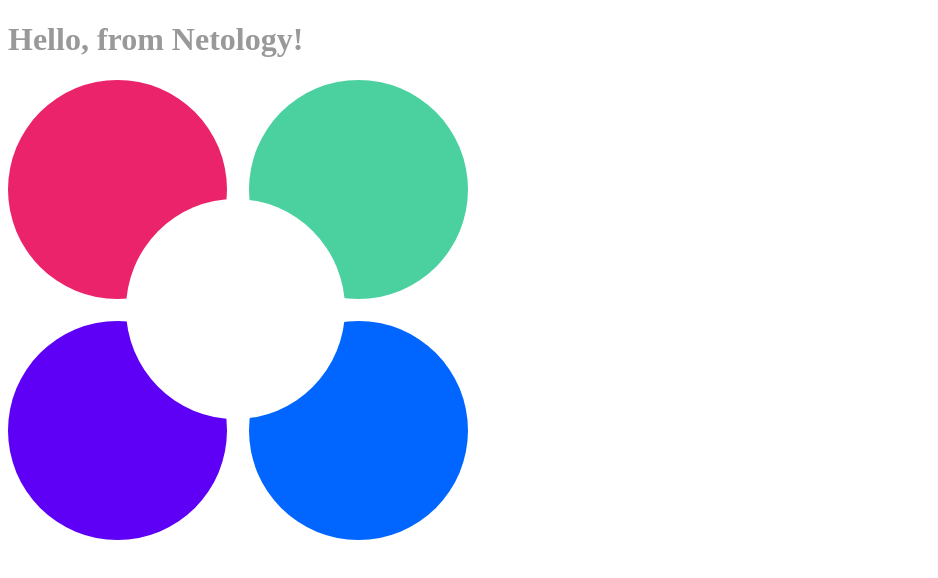
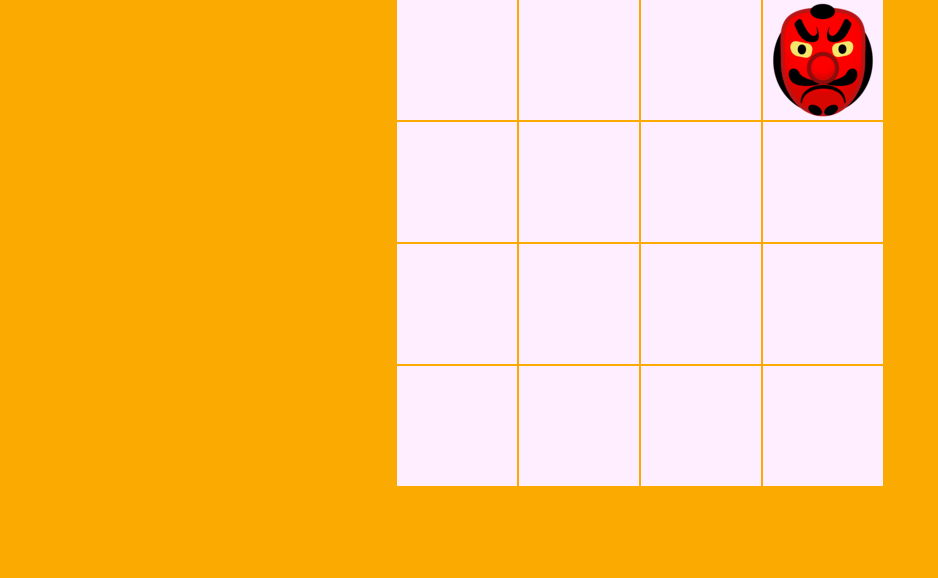
Before and after one commit to sfatal1st/AJS-HW-9, a website built with webpack: page src/index.html in a window 1280 px wide. Shown: the whole page, without its empty margins (0-938 px from the left). Built offline with nearby package versions, Linux system fonts and the light colour scheme.

Commit message:
first commit

```diff
--- a/src/css/style.css
+++ b/src/css/style.css
@@ -1,3 +1,58 @@
-body {
-    color: #999;
-}
+:root {
+    --cell-size: 120px;
+  }
+
+  html, body {
+    height: 100%;
+    margin: 0;
+  }
+
+  body {
+    background: #faaa00;
+    font-size: 16px;
+  }
+
+  .board-container {
+    display: flex;
+    align-items: center;
+    justify-content: center;
+    flex-wrap: wrap;
+  }
+
+  .board {
+    display: grid;
+    grid-template-columns: repeat(4, 1fr);
+    grid-column-gap: 2px;
+    grid-row-gap: 2px;
+  }
+
+  .cell {
+    background: #ffeeff;
+    position: relative;
+  }
+
+  .map-tile {
+    width: var(--cell-size);
+    height: var(--cell-size);
+  }
+
+   .character {
+    width: var(--cell-size);
+    height: var(--cell-size);
+    position: absolute;
+    background-image: url('../img/goblin.png');
+    z-index: 99;
+  }
+
+   @keyframes fade {
+    from {
+      opacity: 0;
+      top: calc(var(--cell-size) * 0.5);
+      font-size: 1rem;
+    }
+    to {
+      opacity: 1;
+      top: -20px;
+      font-size: 1.5rem;
+    }
+  }
--- a/src/index.html
+++ b/src/index.html
@@ -7,7 +7,8 @@
   <title>Document</title>
 </head>
 <body>
-<h1>Hello, from Netology!</h1>
-<img src="img/netology.svg" alt="Netology Logo">
+  <div class="board-container">
+    <div class="board"></div>
+  </div>
 </body>
 </html>
--- a/src/js/app.js
+++ b/src/js/app.js
@@ -1,11 +1,5 @@
-// TODO: write code here
+import GamePlay from './gamePlay';
 
-// comment this to pass build
-const unusedVariable = "variable";
-
-// for demonstration purpose only
-export default function demo(value) {
-  return `Demo: ${value}`;
-}
-
-console.log("app.js included");
+const play = new GamePlay();
+play.init();
+setInterval(() => play.redrawPosition(), 1500);
--- /dev/null
+++ b/src/js/gamePlay.js
@@ -0,0 +1,36 @@
+export default class GamePlay {
+  constructor() {
+    this.boardSize = 4;
+    this.container = null;
+    this.boardEl = null;
+    this.cells = [];
+  }
+
+  drawUi() {
+    this.boardEl = document.querySelector(`.board`);
+    for (let i = 0; i < this.boardSize * this.boardSize; i += 1) {
+      const cellEl = document.createElement(`div`);
+      cellEl.classList.add(`cell`, `map-tile`);
+      this.boardEl.appendChild(cellEl);
+    }
+
+    this.cells = Array.from(this.boardEl.children);
+  }
+
+  redrawPosition() {
+    let position = Math.floor(Math.random() * (this.boardSize ** 2));
+    for (const cell of this.cells) {
+      cell.innerHTML = ``;
+    }
+    const cellEl = this.boardEl.children[position];
+    const charEl = document.createElement(`div`);
+    charEl.classList.add(`character`);
+    cellEl.appendChild(charEl);
+  }
+
+  init() {
+    document.addEventListener(`DOMContentLoaded`, () => {
+      this.drawUi();
+    });
+  }
+}
```
Also changed, not shown: package.json (+9 -6 lines), src/img/goblin.png (added), 1 other file.
